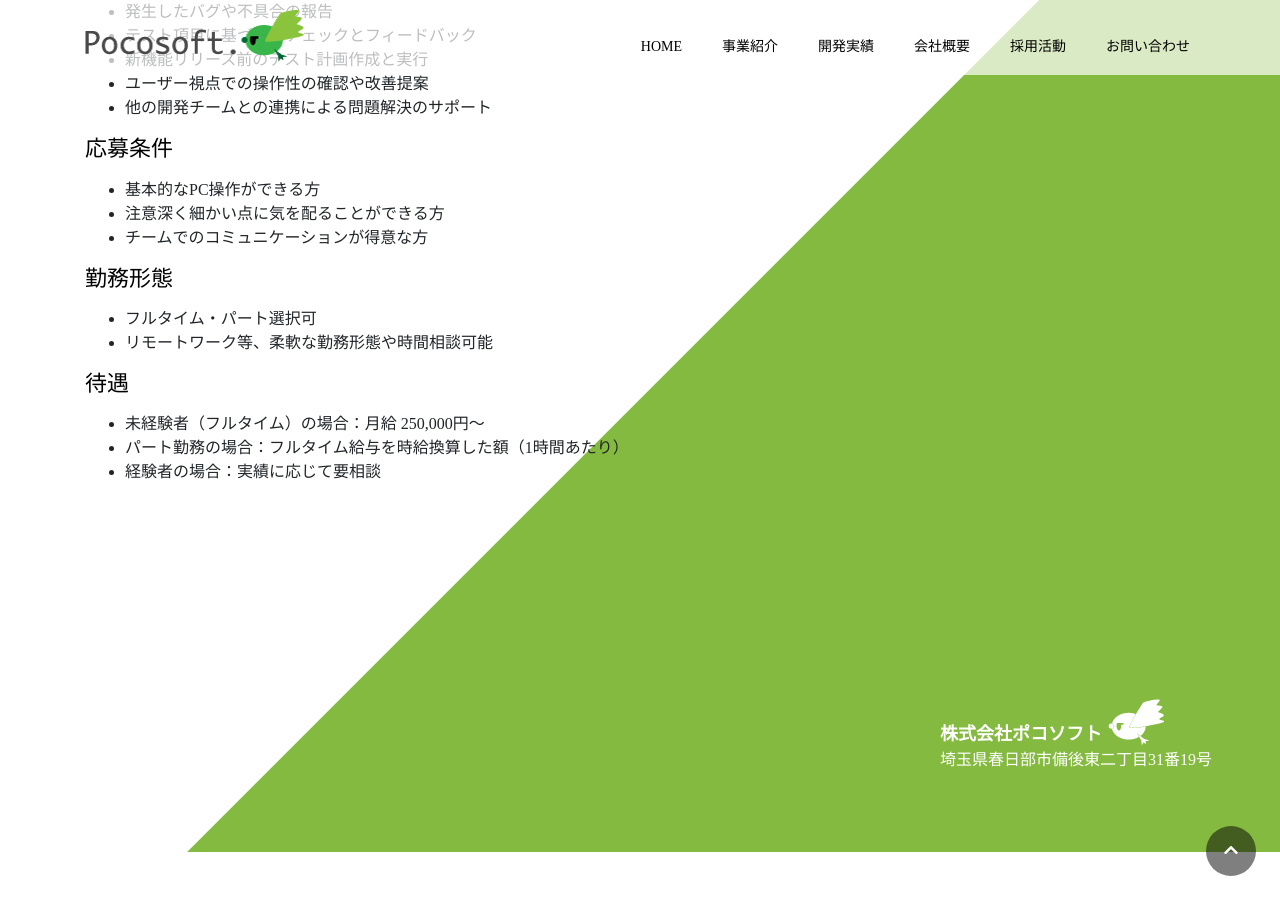
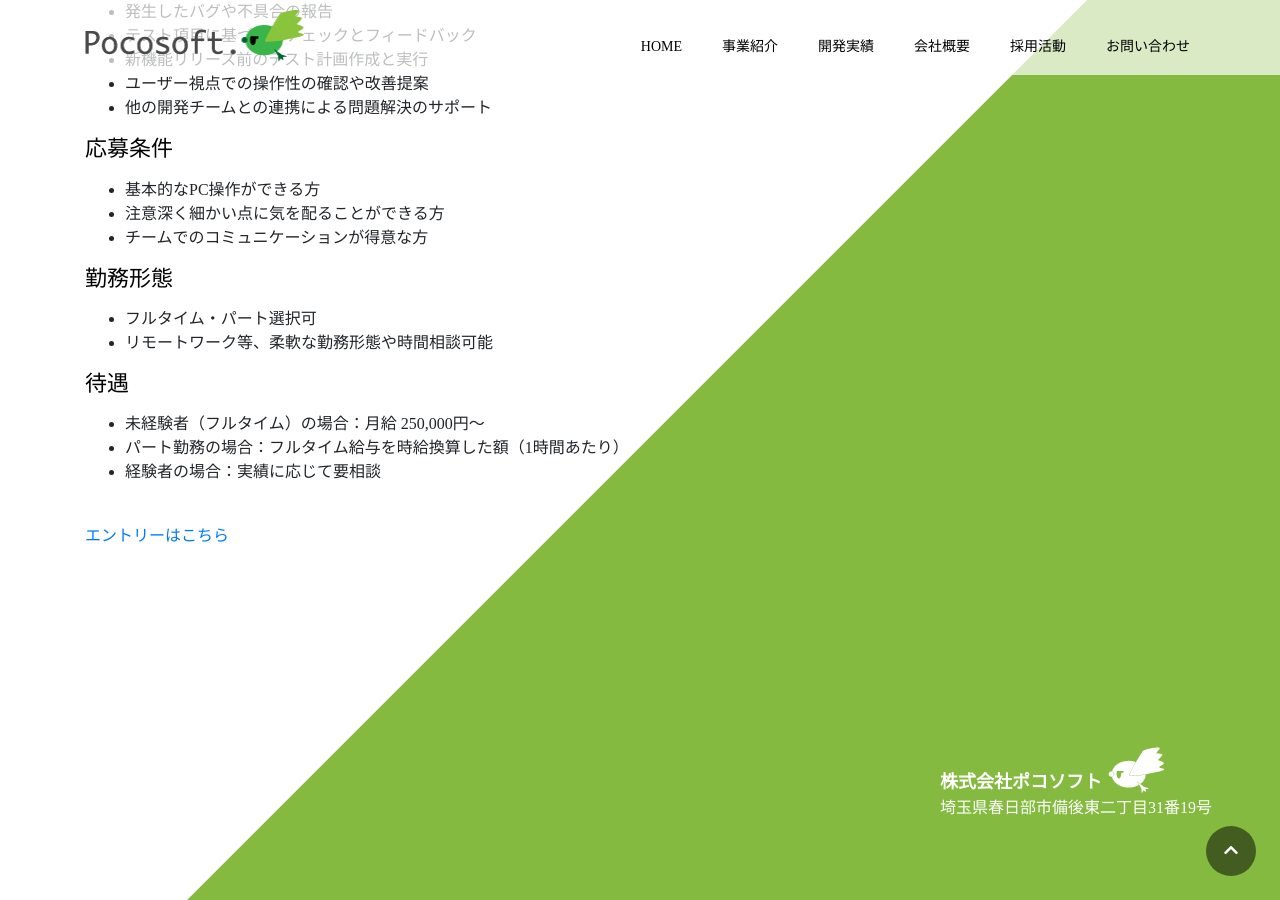
Before and after one commit to pocosoft/pocosoft.github.io, a Jekyll site: the page built from reqruit.md, in a window 1280 px wide and 900 px high, scrolled down 1552 px. Built offline with Jekyll 4.4.1, drawn with Linux system fonts in a browser that asks for light colours; nearby versions of some CDN libraries.

Commit message:
エントリーはこちら

```diff
--- a/_layouts/reqruit.html
+++ b/_layouts/reqruit.html
@@ -87,7 +87,10 @@
           <li class="">パート勤務の場合：フルタイム給与を時給換算した額（1時間あたり）</li>
           <li class="">経験者の場合：実績に応じて要相談</li>
         </ul>
-       </div>
+        <div style="margin-top: 40px;">
+          <a href="https://docs.google.com/forms/d/e/1FAIpQLSfaan55l0egz-A0Wqvv7yxpr5_g4CCmGZ15dT0xQ1MeMn8CsQ/viewform?usp=sf_link" target="_blank">エントリーはこちら</a>
+        </div>
+      </div>
     </div>
   </div>
 </section>
```
Also changed, not shown: reqruit.md (+1 -1 lines).
